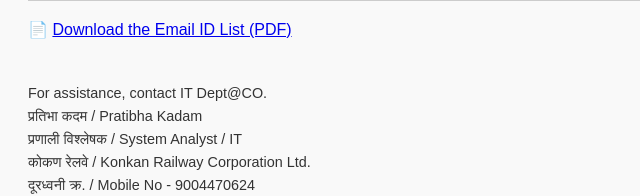
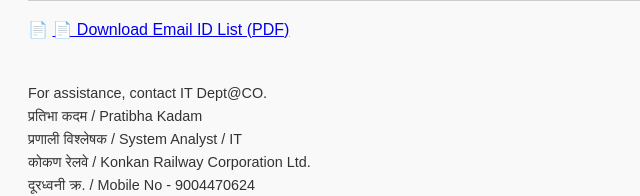
Before and after one commit to Crewlobbymadgaon/Email, a plain HTML site: page index.html in a window 1280 px wide. Shown: the part 1160-1356 px from the top of the page, 0-640 px from the left. Drawn offline with Linux system fonts and the light colour scheme; grey boxes are pictures that could not be loaded.

Commit message:
Update index.html

```diff
--- a/index.html
+++ b/index.html
@@ -58,11 +58,13 @@
 <iframe src="https://docs.google.com/spreadsheets/d/1_u4nI6liGZxXSVfE8EdAeT02u2IvF5BW/edit?usp=sharing&ouid=103448221390150227160&rtpof=true&sd=true" allowfullscreen></iframe>
 
 <p>
-  📄 <a href="https://docs.google.com/spreadsheets/d/1_u4nI6liGZxXSVfE8EdAeT02u2IvF5BW/export?format=pdf"
-         target="_blank"
-         rel="noopener noreferrer">
-    Download the Email ID List (PDF)
-  </a>
+  📄 <a href="https://crewlobbymadgaon.github.io/Email/NewemailId.pdf"
+   target="_blank"
+   rel="noopener noreferrer"
+   class="download-btn">
+  📄 Download Email ID List (PDF)
+</a>
+
 </p>
 
 
```
